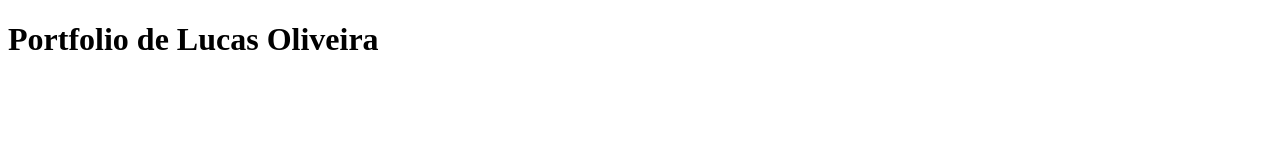
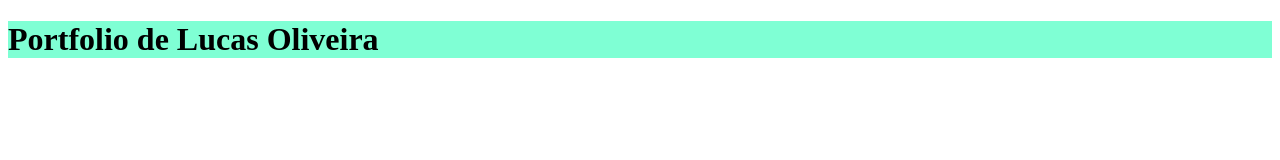
Before and after one commit to olivslucas/Portfolio, a plain HTML site: page Portfolio/index.html in a window 1280 px wide. Drawn offline with Linux system fonts and the light colour scheme.

Commit message:
Add files via upload

```diff
--- a/Portfolio/estilo.css
+++ b/Portfolio/estilo.css
@@ -0,0 +1,3 @@
+#titulo {
+    background-color: aquamarine;
+}
--- a/Portfolio/index.html
+++ b/Portfolio/index.html
@@ -7,6 +7,8 @@
     <link rel="stylesheet" href="estilo.css">
 </head>
 <body>
-    <h1>Portfolio de Lucas Oliveira</h1>
+    <div id="titulo">
+             <h1>Portfolio de Lucas Oliveira</h1>
+    </div>
 </body>
 </html>
```
